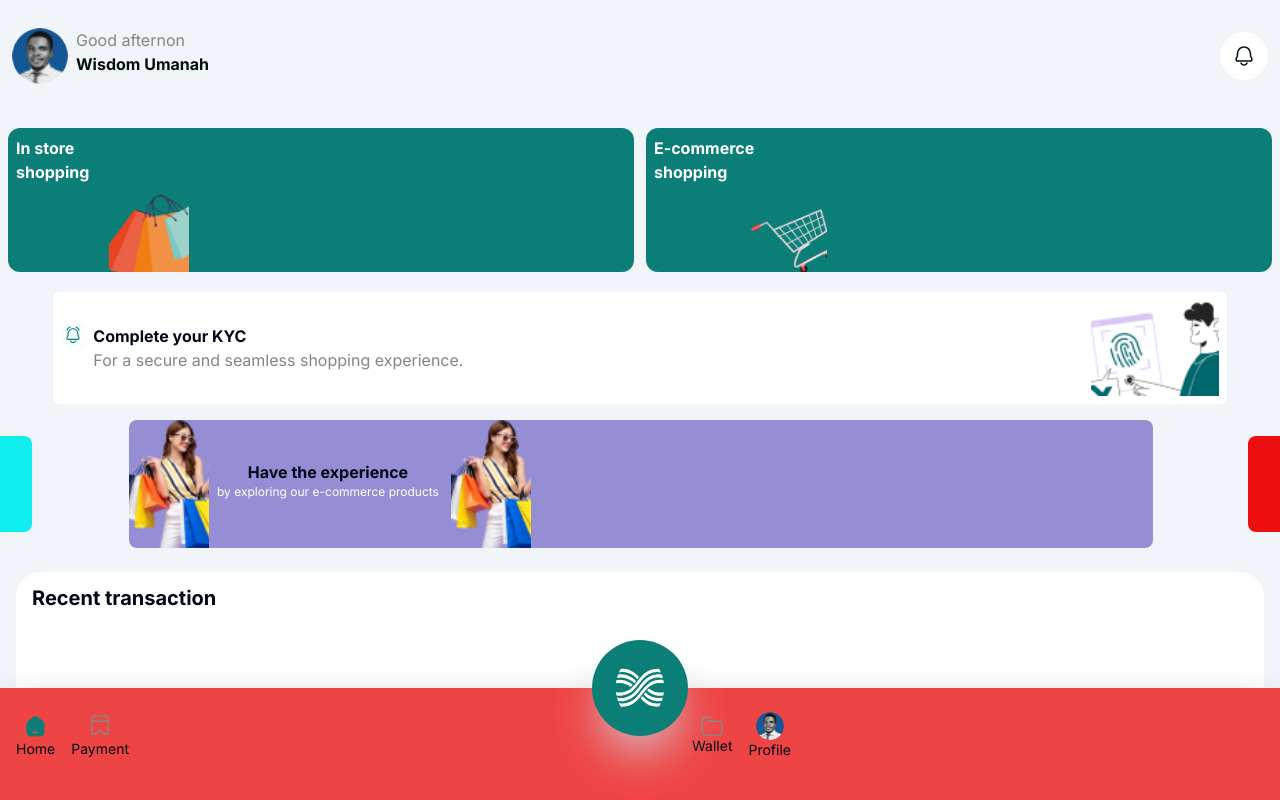
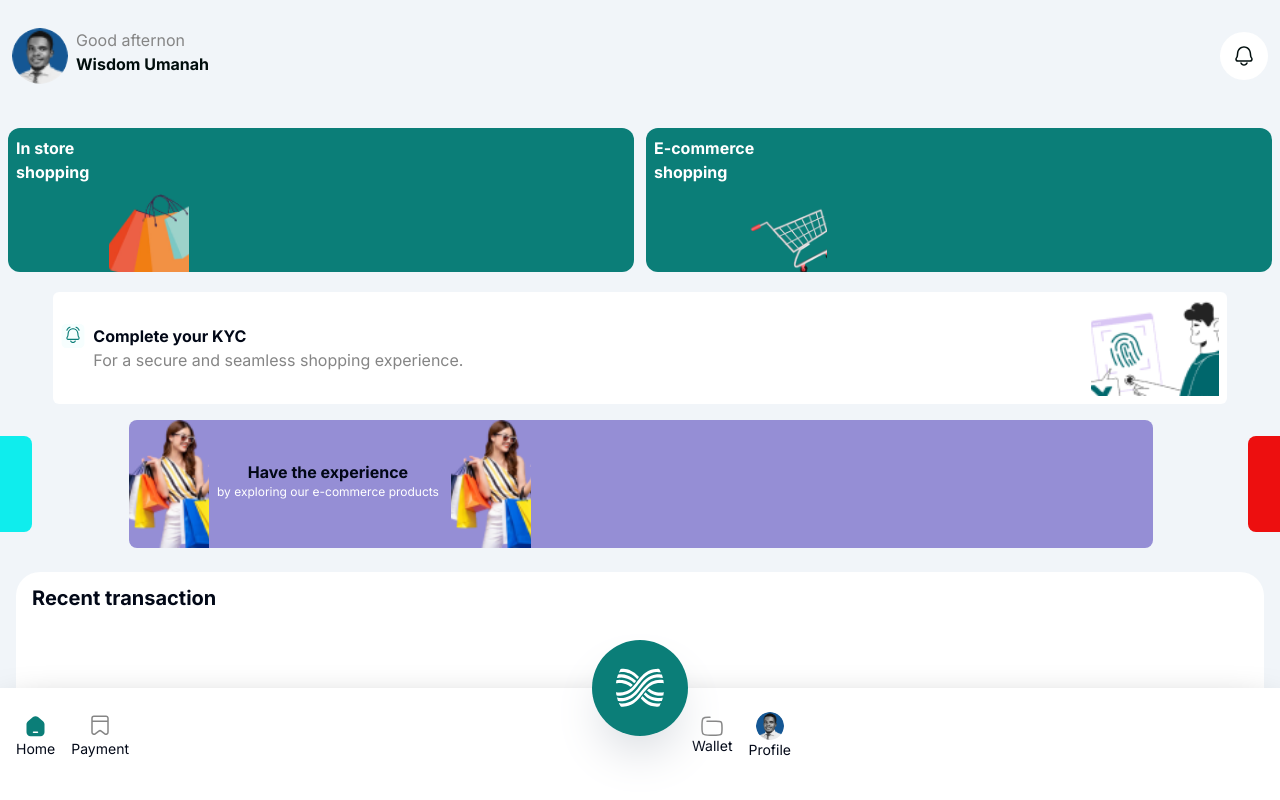
Before and after one commit to DeePinnacle/wavebudget_webapp, a Next.js app: page /home in a window 1280 px wide. Shown: the top 800 px of the page. Built offline with nearby package versions, Linux system fonts and the light colour scheme.

Commit message:
fixed menu button error

```diff
--- a/src/components/ui/mobile-menu.tsx
+++ b/src/components/ui/mobile-menu.tsx
@@ -10,7 +10,7 @@ type overlayProps = {
 
 const MobileMenu = ({ overlay, handleOverlay }:overlayProps) => {
   return (
-    <div className="fixed bottom-0 w-full min-h-28 bg-red-500 shadow-2xl shadow-black grid grid-cols-2 gap-2 p-2">
+    <div className="fixed bottom-0 w-full min-h-28 bg-white shadow-2xl shadow-black grid grid-cols-2 gap-2 p-2">
       <div className="p-2 w-40 h-20 flex flex-row items-center gap-4">
         <Link
           href={"#"}
```
